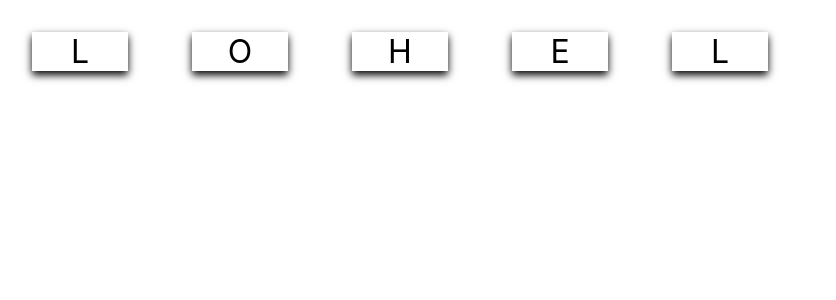
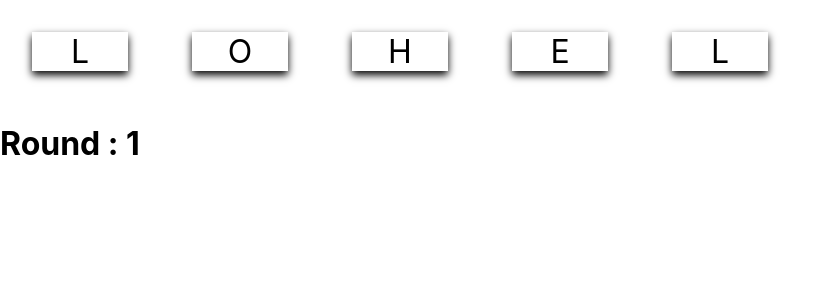
Before and after one commit to nppdon/labReact, a React (Create React App) app in the folder card-game/: page / in a window 1280 px wide. Shown: the top 300 px of the page, without its empty margins (0-836 px from the left). Built offline with nearby package versions, Linux system fonts and the light colour scheme.

Commit message:
Show attemp on screen

```diff
--- a/card-game/src/WordCard.js
+++ b/card-game/src/WordCard.js
@@ -39,11 +39,13 @@ export default class WordCard extends Component{
                 this.setState({guess: [], attempt: this.state.attempt + 1})
             }
         }
+
     }
     render(){
         return (
             <div>
                 { Array.from(this.state.chars).map((c,i) => <CharacterCard value={c} key={i} activationHandler={this.activationHandler}/>)}
+                <h1> Round : {this.state.attempt}</h1>
             </div>
         );
     }
```
